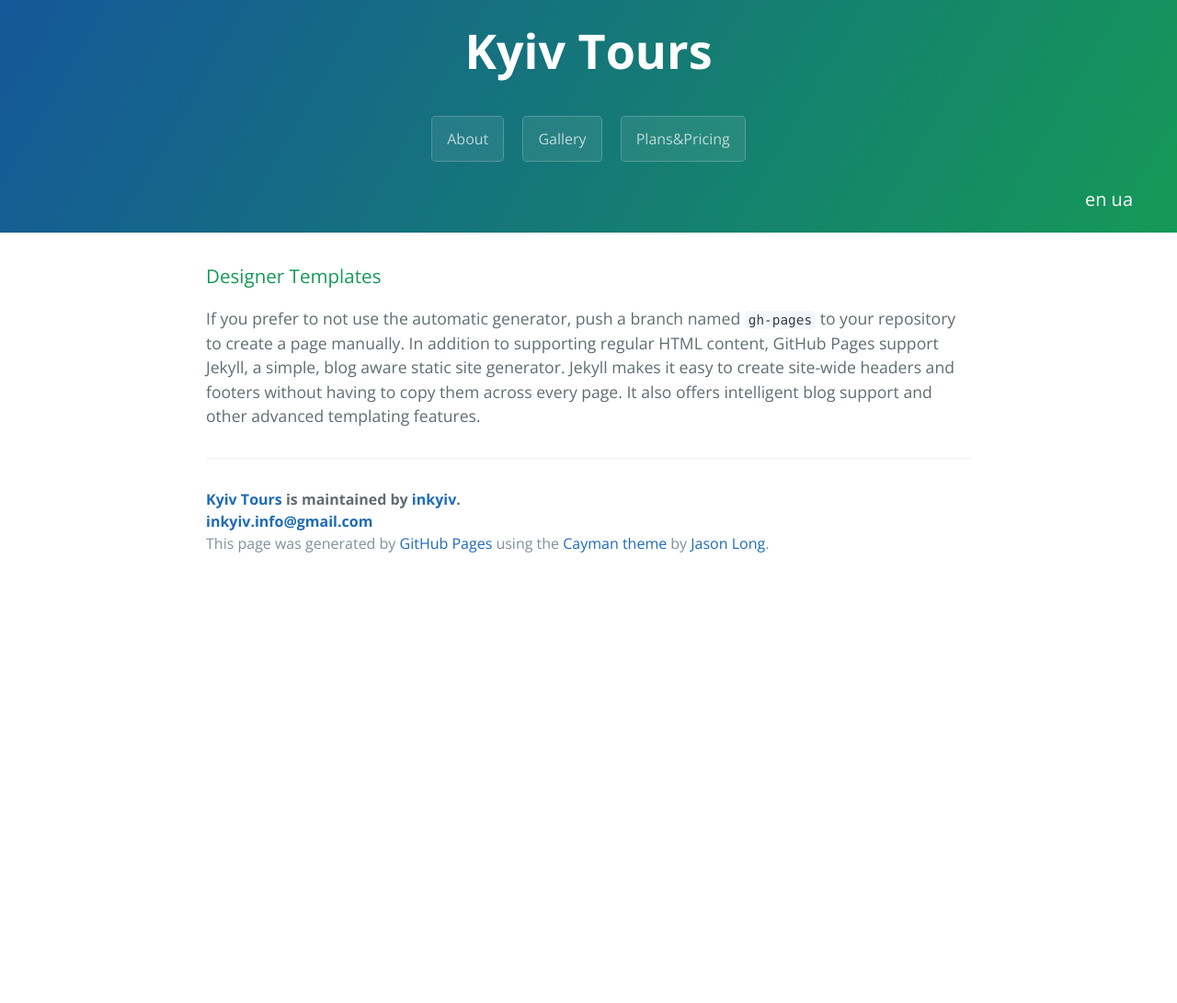
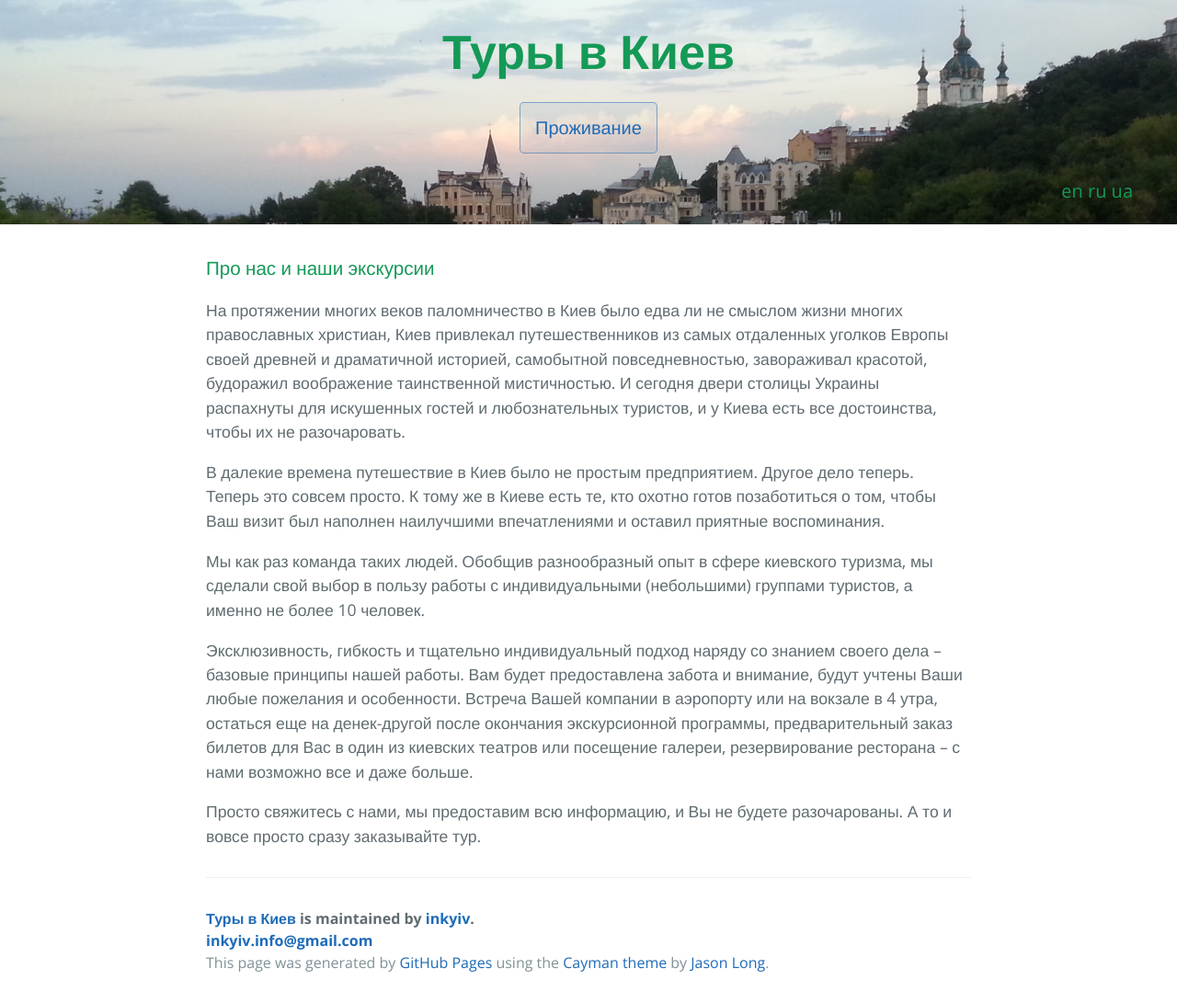
Before and after one commit to kyivin/kyivin.github.io, a Jekyll site: the page built from index.html, in a window 1280 px wide. Shown: the whole page at 92% size. Built offline with Jekyll 4.4.1, drawn with Linux system fonts in a browser that asks for light colours; nearby versions of some CDN libraries; library files that are not in the unit come from our copies; before the commit the page ends 900 px from its top, so only the background shows below that.

Commit message:
ru gallery and index added

```diff
--- a/_config.yml
+++ b/_config.yml
@@ -1,14 +1,17 @@
 # Site settings
 title:
   en: Kyiv Tours
-  ua: Тури в Києві
+  ua: Тури у Києв
+  ru: Туры в Киев
 email: inkyiv.info@gmail.com
 description:
   en: Awesome description
   ua: Опис
+  ru: Описание
 index:
-  en:
+  en: indexen.html
   ua: indexua.html
+  ru:
 baseurl: ""
 url: "http://inkyiv.com"
 baseurl: ""
--- a/css/gallery.css
+++ b/css/gallery.css
@@ -1,5 +1,6 @@
 .gallery {
   margin: 0 auto;
+  margin-top: 50px;
 }
 
 .gallery-item {
--- a/css/stylesheet.css
+++ b/css/stylesheet.css
@@ -16,31 +16,33 @@
     text-decoration: underline; }
 
 .a-hdr {
-  color: #fff;
+  color: #159957;
 }
 .a-hdr:hover {
-  color: rgba(255, 255, 255, 0.7);
+  color: rgba(21, 153, 87, 0.6);
   text-decoration: none;
 }
 
 .btn {
+  font-size: 20px;
   display: inline-block;
   margin-bottom: 1rem;
-  color: rgba(255, 255, 255, 0.7);
-  background-color: rgba(255, 255, 255, 0.08);
-  border-color: rgba(255, 255, 255, 0.2);
+  color: rgba(30, 107, 184, 1);
+  background-color: rgba(30, 107, 184, 0.08);
+  border-color: rgba(30, 107, 184, 0.5);
   border-style: solid;
   border-width: 1px;
   border-radius: 0.3rem;
   transition: color 0.2s, background-color 0.2s, border-color 0.2s; }
   .btn + .btn {
-    margin-left: 1rem; }
+    margin-left: 1rem;
+}
 
 .btn:hover {
-  color: rgba(255, 255, 255, 0.8);
+  color: rgba(30, 107, 184, 1);
   text-decoration: none;
-  background-color: rgba(255, 255, 255, 0.2);
-  border-color: rgba(255, 255, 255, 0.3); }
+  background-color: rgba(30, 107, 184, 0.2);
+  border-color: rgba(30, 107, 184, 0.5); }
 
 @media screen and (min-width: 64em) {
   .btn {
@@ -68,8 +70,10 @@
 .page-header {
   color: #fff;
   text-align: center;
-  background-color: #159957;
-  background-image: linear-gradient(120deg, #155799, #159957);
+  /*background-color: #159957;
+  background-image: linear-gradient(120deg, #155799, #159957);*/
+  background-image:url(/img/header.jpg);
+  background-size: cover;
 }
 
 @media screen and (min-width: 64em) {
@@ -101,7 +105,7 @@
     font-size: 1.75rem; } }
 
 .project-tagline {
-  margin-bottom: 2rem;
+  margin-bottom: 1rem;
   font-weight: normal;
   opacity: 0.7; }
 
--- a/index.html
+++ b/index.html
@@ -1,9 +1,17 @@
 ---
 layout: default
 ref: index
-lang: en
+lang: ru
 ---
 
-<h3><a id="designer-templates" class="anchor" href="#designer-templates" aria-hidden="true"><span class="octicon octicon-link"></span></a>Designer Templates</h3>
+<h3><a id="designer-templates" class="anchor" href="#designer-templates" aria-hidden="true"><span class="octicon octicon-link"></span></a>Про нас и наши экскурсии</h3>
 
-<p>If you prefer to not use the automatic generator, push a branch named <code>gh-pages</code> to your repository to create a page manually. In addition to supporting regular HTML content, GitHub Pages support Jekyll, a simple, blog aware static site generator. Jekyll makes it easy to create site-wide headers and footers without having to copy them across every page. It also offers intelligent blog support and other advanced templating features.</p>
+<p>На протяжении многих веков паломничество в Киев было едва ли не смыслом жизни многих православных христиан, Киев привлекал путешественников из самых отдаленных уголков Европы своей древней и драматичной историей, самобытной повседневностью, завораживал красотой, будоражил воображение таинственной мистичностью. И сегодня двери столицы Украины распахнуты для искушенных гостей и любознательных туристов, и у Киева есть все достоинства, чтобы их не разочаровать.</p>
+
+<p>В далекие времена путешествие в Киев было не простым предприятием. Другое дело теперь. Теперь это совсем просто. К тому же в Киеве есть те, кто охотно готов позаботиться о том, чтобы Ваш визит был наполнен наилучшими впечатлениями и оставил приятные воспоминания.</p>
+
+<p>Мы как раз команда таких людей. Обобщив разнообразный опыт в сфере киевского туризма, мы сделали свой выбор в пользу работы с индивидуальными (небольшими) группами туристов, а именно не более 10 человек.</p>
+
+<p>Эксклюзивность, гибкость и тщательно индивидуальный подход наряду со знанием своего дела – базовые принципы нашей работы. Вам будет предоставлена забота и внимание, будут учтены Ваши любые пожелания и особенности. Встреча Вашей компании в аэропорту или на вокзале в 4 утра, остаться еще на денек-другой после окончания экскурсионной программы, предварительный заказ билетов для Вас в один из киевских театров или посещение галереи, резервирование ресторана – с нами возможно все и даже больше.</p>
+
+<p>Просто свяжитесь с нами, мы предоставим всю информацию, и Вы не будете разочарованы. А то и вовсе просто сразу заказывайте тур.</p>
```
Also changed, not shown: galleryru.md (added, +107 -0 lines), indexen.html (added, +9 -0 lines), img/header.jpg (added).
